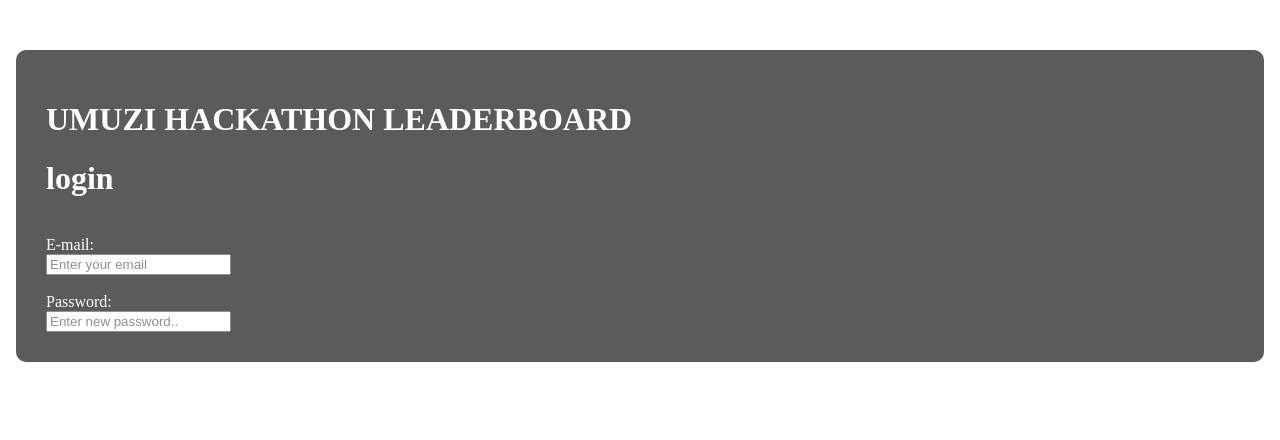
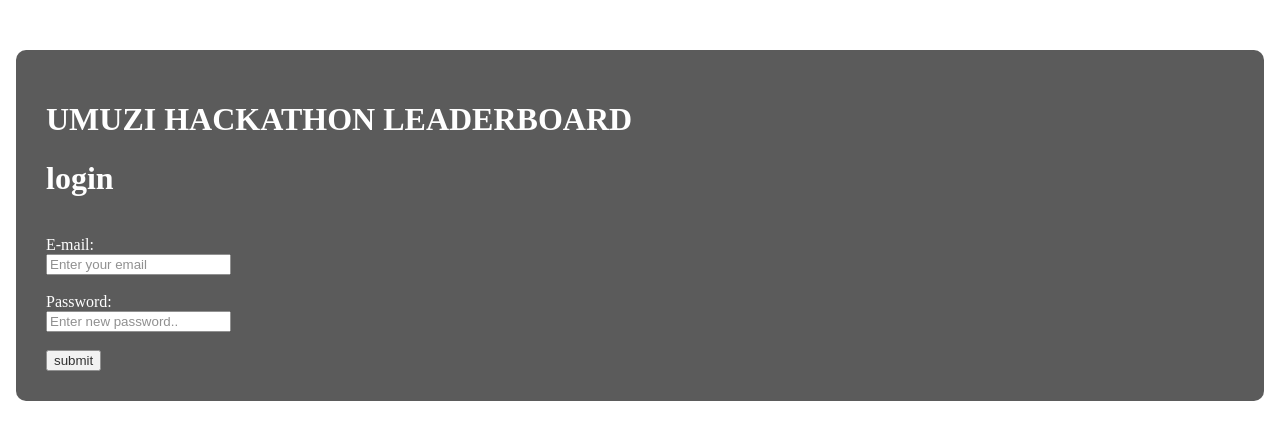
Before and after one commit to Umuzi-org/product-hackathon-leaderboard, an Angular app in the folder frontend/: page /login in a window 1280 px wide. Shown: the top 440 px of the page. Built offline with nearby package versions, Linux system fonts and the light colour scheme.

Commit message:
added submit button

```diff
--- a/frontend/src/app/login-form/login-form.component.html
+++ b/frontend/src/app/login-form/login-form.component.html
@@ -34,6 +34,9 @@
                                     placeholder="Enter new password..">
                             </div>
                         </div>
+                        <br>
+
+                        <input type="submit" name="submit" value="submit" class="btn btn-primary btn-block btn-lg">
                     </form>
                 </div>
             </div>
```
